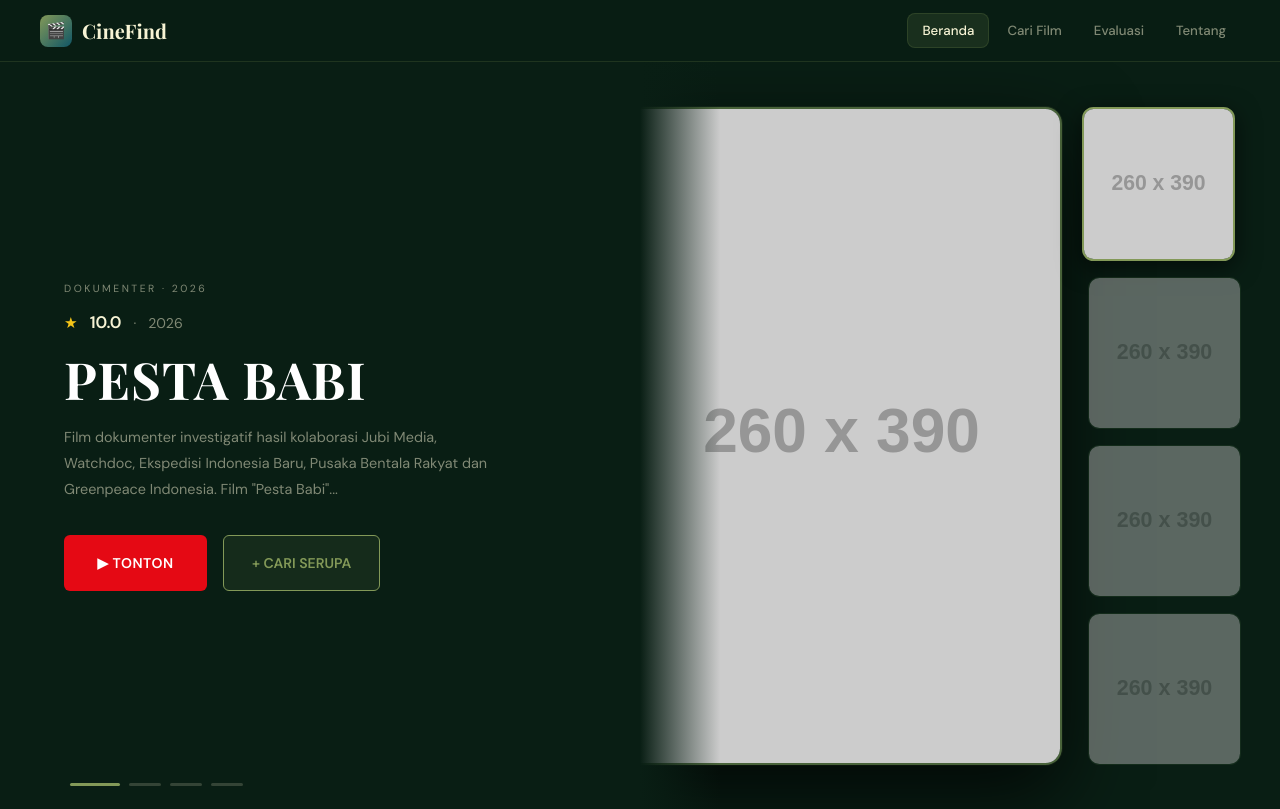
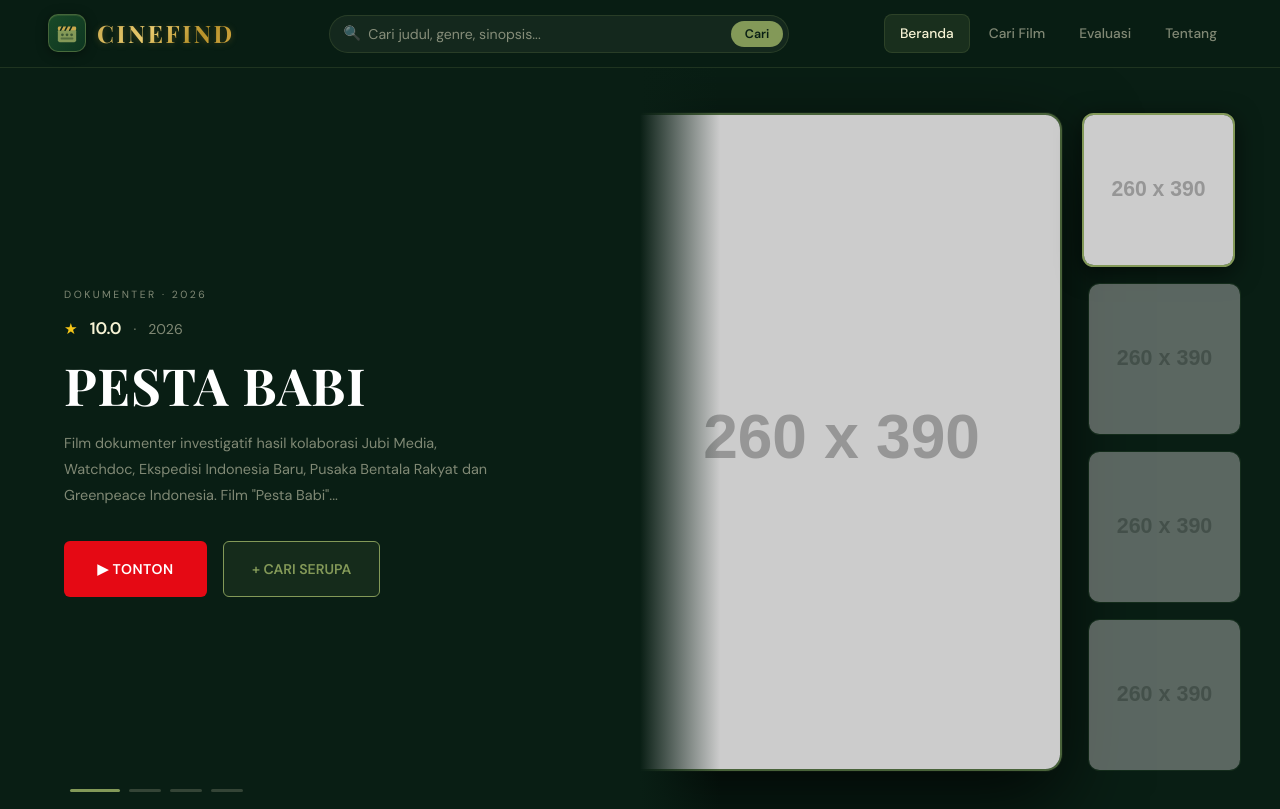
Before and after one commit to Lifia1/stki, a Flask app: page / in a window 1280 px wide. Shown: the top 809 px of the page. Run offline with Flask 3, Linux system fonts and the light colour scheme; grey boxes labelled with a size stand in for pictures from a placeholder-image service; some libraries are stand-ins or nearby versions.

Commit message:
apdet base

```diff
--- a/templates/base.html
+++ b/templates/base.html
@@ -48,41 +48,91 @@
         /* ===== NAVBAR ===== */
         nav {
             position: sticky; top: 0; z-index: 999;
-            height: 62px;
-            background: rgba(9,30,20,0.94);
+            height: 68px;
+            background: rgba(9,30,20,0.96);
             backdrop-filter: blur(24px);
             border-bottom: 1px solid var(--border);
             display: flex; align-items: center; justify-content: space-between;
-            padding: 0 40px;
+            padding: 0 48px;
+            gap: 24px;
         }
+
+        /* ── Logo ── */
         .nav-logo {
-            display: flex; align-items: center; gap: 10px;
-            text-decoration: none;
+            display: flex; align-items: center; gap: 11px;
+            text-decoration: none; flex-shrink: 0;
         }
+
+        /* SVG clapperboard icon */
         .nav-logo-icon {
-            width: 32px; height: 32px; border-radius: 8px;
-            background: linear-gradient(135deg, var(--moss-green), var(--teal));
+            width: 38px; height: 38px; border-radius: 10px;
+            background: linear-gradient(135deg, #1a4a28, #0d3520);
+            border: 1.5px solid rgba(131,153,88,0.45);
             display: flex; align-items: center; justify-content: center;
-            font-size: 1rem;
+            box-shadow: 0 2px 12px rgba(0,0,0,0.4), inset 0 1px 0 rgba(131,153,88,0.2);
+            flex-shrink: 0;
         }
+
         .nav-logo-text {
             font-family: 'Playfair Display', serif;
-            font-size: 1.25rem; font-weight: 700;
-            color: var(--beige);
+            font-size: 1.5rem; font-weight: 700;
+            /* Gold gradient teks seperti referensi */
+            background: linear-gradient(135deg, #c9a84c 0%, #e8c96d 40%, #b8922a 70%, #d4a843 100%);
+            -webkit-background-clip: text;
+            -webkit-text-fill-color: transparent;
+            background-clip: text;
+            letter-spacing: 2.5px;
+            text-transform: uppercase;
+            text-shadow: none;
+            filter: drop-shadow(0 1px 3px rgba(180,140,40,0.3));
         }
-        .nav-logo-badge {
-            font-size: 0.6rem; font-weight: 600;
-            background: rgba(131,153,88,0.15);
-            color: var(--accent); padding: 2px 7px;
-            border-radius: 20px; border: 1px solid var(--border);
-            letter-spacing: 1px;
+
+        /* ── Search bar tengah ── */
+        .nav-search {
+            flex: 1; max-width: 460px;
+            position: relative;
+            display: flex; align-items: center;
         }
-        .nav-links { display: flex; gap: 4px; align-items: center; }
+        .nav-search-icon {
+            position: absolute; left: 14px;
+            color: var(--text-muted); font-size: 0.9rem;
+            pointer-events: none; line-height: 1;
+        }
+        .nav-search-input {
+            width: 100%;
+            background: rgba(247,244,213,0.05);
+            border: 1.5px solid var(--border);
+            border-radius: 24px;
+            color: var(--text);
+            font-family: 'DM Sans', sans-serif;
+            font-size: 0.88rem;
+            padding: 9px 18px 9px 38px;
+            outline: none;
+            transition: all .22s;
+        }
+        .nav-search-input:focus {
+            border-color: var(--accent);
+            background: rgba(247,244,213,0.08);
+            box-shadow: 0 0 0 3px rgba(131,153,88,0.12);
+        }
+        .nav-search-input::placeholder { color: var(--text-muted); }
+        .nav-search-btn {
+            position: absolute; right: 6px;
+            background: var(--accent); color: var(--bg);
+            border: none; border-radius: 18px;
+            padding: 5px 14px; font-size: 0.78rem; font-weight: 700;
+            cursor: pointer; font-family: 'DM Sans', sans-serif;
+            transition: background .2s;
+        }
+        .nav-search-btn:hover { background: #6e8245; }
+
+        /* ── Nav links ── */
+        .nav-links { display: flex; gap: 4px; align-items: center; flex-shrink: 0; }
         .nav-links a {
             text-decoration: none; color: var(--text-muted);
-            font-size: 0.83rem; font-weight: 500;
-            padding: 6px 14px; border-radius: 8px;
-            transition: all .2s;
+            font-size: 0.86rem; font-weight: 500;
+            padding: 7px 15px; border-radius: 8px;
+            transition: all .2s; white-space: nowrap;
         }
         .nav-links a:hover { color: var(--text); background: rgba(131,153,88,0.1); }
         .nav-links a.active {
@@ -90,6 +140,7 @@
             background: rgba(131,153,88,0.15);
             border: 1px solid var(--border);
         }
+
         .nav-menu-btn {
             display: none; flex-direction: column; gap: 5px;
             cursor: pointer; padding: 5px; background: none; border: none;
@@ -306,9 +357,13 @@
         .footer-logo { font-family: 'Playfair Display', serif; color: var(--accent); font-size: 1rem; }
 
         /* ===== RESPONSIVE ===== */
-        @media (max-width: 1024px) { .grid-6 { grid-template-columns: repeat(4,1fr); } }
+        @media (max-width: 1024px) {
+            .grid-6 { grid-template-columns: repeat(4,1fr); }
+            .nav-search { max-width: 280px; }
+        }
         @media (max-width: 768px) {
             nav { padding: 0 20px; }
+            .nav-search { display: none; }
             .container { padding: 0 20px; }
             footer { padding: 24px 20px; }
             .grid-6 { grid-template-columns: repeat(3,1fr); }
@@ -335,23 +390,62 @@
 <body>
 
 <nav>
+    <!-- Logo -->
     <a href="/" class="nav-logo">
-        <div class="nav-logo-icon">🎬</div>
+        <div class="nav-logo-icon">
+            <!-- Clapperboard SVG bold -->
+            <svg width="22" height="22" viewBox="0 0 24 24" fill="none" xmlns="http://www.w3.org/2000/svg">
+                <!-- Body clapperboard -->
+                <rect x="2" y="8" width="20" height="14" rx="2" fill="#839958"/>
+                <!-- Strip hitam-putih atas -->
+                <rect x="2" y="5" width="20" height="4" rx="1.5" fill="#c9a84c"/>
+                <!-- Garis diagonal strip -->
+                <line x1="7"  y1="5" x2="5"  y2="9" stroke="#0f2d1c" stroke-width="1.8" stroke-linecap="round"/>
+                <line x1="12" y1="5" x2="10" y2="9" stroke="#0f2d1c" stroke-width="1.8" stroke-linecap="round"/>
+                <line x1="17" y1="5" x2="15" y2="9" stroke="#0f2d1c" stroke-width="1.8" stroke-linecap="round"/>
+                <!-- Lubang film (3 titik di body) -->
+                <circle cx="7"  cy="14" r="1.5" fill="#0f2d1c" opacity="0.6"/>
+                <circle cx="12" cy="14" r="1.5" fill="#0f2d1c" opacity="0.6"/>
+                <circle cx="17" cy="14" r="1.5" fill="#0f2d1c" opacity="0.6"/>
+                <!-- Garis play tengah -->
+                <rect x="5" y="17" width="14" height="2" rx="1" fill="#0f2d1c" opacity="0.4"/>
+            </svg>
+        </div>
         <span class="nav-logo-text">CineFind</span>
     </a>
+
+    <!-- Search bar tengah -->
+    <form class="nav-search" action="/cari" method="get">
+        <span class="nav-search-icon">🔍</span>
+        <input class="nav-search-input"
+               type="text" name="q"
+               placeholder="Cari judul, genre, sinopsis..."
+               autocomplete="off">
+        <button class="nav-search-btn" type="submit">Cari</button>
+    </form>
+
+    <!-- Nav links kanan -->
     <div class="nav-links">
         <a href="/"         class="{% if active=='beranda'  %}active{% endif %}">Beranda</a>
         <a href="/cari"     class="{% if active=='cari'     %}active{% endif %}">Cari Film</a>
         <a href="/evaluasi" class="{% if active=='evaluasi' %}active{% endif %}">Evaluasi</a>
         <a href="/tentang"  class="{% if active=='tentang'  %}active{% endif %}">Tentang</a>
     </div>
+
     <button class="nav-menu-btn" onclick="toggleMenu()">
         <span></span><span></span><span></span>
     </button>
 </nav>
 
-<div id="mobileMenu" style="display:none; position:fixed; top:62px; left:0; right:0; z-index:998;
+<div id="mobileMenu" style="display:none; position:fixed; top:68px; left:0; right:0; z-index:998;
      background:rgba(9,30,20,0.97); border-bottom:1px solid var(--border); padding:12px 20px;">
+    <!-- Search mobile -->
+    <form action="/cari" method="get" style="margin-bottom:10px;">
+        <input type="text" name="q" placeholder="Cari film..."
+               style="width:100%; background:rgba(247,244,213,0.06); border:1.5px solid var(--border);
+                      border-radius:8px; color:var(--text); font-family:'DM Sans',sans-serif;
+                      font-size:0.88rem; padding:10px 16px; outline:none;">
+    </form>
     <a href="/"         style="display:block; padding:11px 14px; color:var(--text-dim); text-decoration:none; font-size:.9rem; border-radius:8px; margin-bottom:2px;">Beranda</a>
     <a href="/cari"     style="display:block; padding:11px 14px; color:var(--text-dim); text-decoration:none; font-size:.9rem; border-radius:8px; margin-bottom:2px;">Cari Film</a>
     <a href="/evaluasi" style="display:block; padding:11px 14px; color:var(--text-dim); text-decoration:none; font-size:.9rem; border-radius:8px; margin-bottom:2px;">Evaluasi</a>
@@ -373,7 +467,6 @@ function toggleMenu() {
     const m = document.getElementById('mobileMenu');
     m.style.display = m.style.display === 'none' ? 'block' : 'none';
 }
-// helper: hide broken poster img → show initials
 function onImgError(img) {
     img.style.display = 'none';
     const init = img.parentElement.querySelector('.film-card-initials, .result-poster-init');
--- a/templates/beranda.html
+++ b/templates/beranda.html
@@ -742,28 +742,6 @@ body > main + footer { display: none; }
     </div>
 </div>
 
-<!-- ══ GENRE SPOTLIGHT ══ -->
-<div class="sec" style="padding-top:48px;">
-    <div class="sec-head">
-        <div class="sec-title">
-            Jelajahi Genre
-        </div>
-        <a href="/cari" style="font-size:0.82rem;color:var(--accent);text-decoration:none;">Semua genre →</a>
-    </div>
-    <div class="genre-spotlight">
-        {% set genre_icons = {'Aksi':'⚔️','Animasi':'✨','Barat':'🤠','Drama':'🎭','Fantasi':'🧙','Horor':'👻','Komedi':'😄','Kengerian':'💀','Kejahatan':'🔪','Keluarga':'👨‍👩‍👧','Misteri':'🔍','Musik':'🎵','Percintaan':'💕','Petualangan':'🗺️','Sejarah':'📜','Fiksi':'🚀','Dokumenter':'📽️','Thriller':'😱'} %}
-        {% for g in genres[:8] %}
-        <a href="/cari?genre={{ g }}" class="genre-card">
-            <span class="genre-card-icon">{{ genre_icons.get(g, '🎬') }}</span>
-            <div class="genre-card-name">{{ g }}</div>
-            <div class="genre-card-count">Jelajahi film {{ g|lower }}</div>
-            <div class="genre-card-bar">
-                <div class="genre-card-bar-fill" style="width: {{ (loop.index * 13) % 80 + 20 }}%;"></div>
-            </div>
-        </a>
-        {% endfor %}
-    </div>
-</div>
 
 <!-- ══ SEMUA FILM + TOP RATED ══ -->
 <div class="sec fgrid-section">
```
